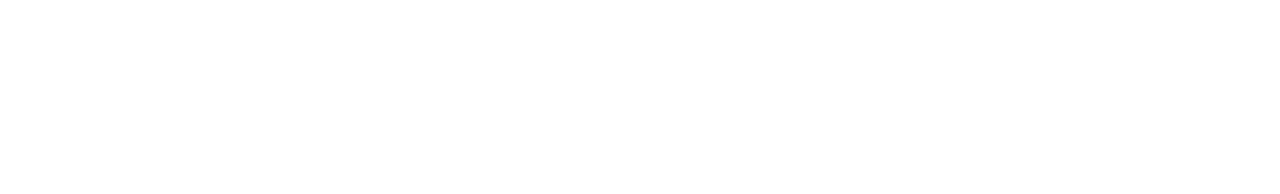
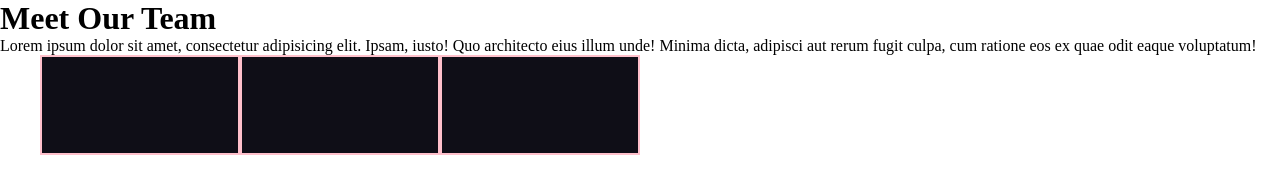
Before and after one commit to giuliatognali/html-css-float-cards, a plain HTML site: page index.html in a window 1280 px wide. Drawn offline with Linux system fonts and the light colour scheme.

Commit message:
scaffolding e box

```diff
--- a/css/style.css
+++ b/css/style.css
@@ -9,3 +9,22 @@ Reset
     margin: 0;
     box-sizing: border-box;
 }
+
+/*
+------------
+Common
+------------
+ */
+
+.container{
+    max-width: 1200px;
+    margin: 0 auto;
+}
+
+.box{
+    width: 200px;
+    height: 100px;
+    background-color: #0f0e17;
+    border: 2px solid pink;
+    float: left;
+}
--- a/index.html
+++ b/index.html
@@ -12,14 +12,27 @@
 <body>
     <!-- header -->
     <header>
-
+        <div>
+            <h1> Meet Our Team</h1>
+            <p>Lorem ipsum dolor sit amet, consectetur adipisicing elit. Ipsam, iusto! Quo architecto eius illum unde! Minima dicta, adipisci aut rerum fugit culpa, cum ratione eos ex quae odit eaque voluptatum!</p>
+        </div>
     </header>
     <!-- /header -->
     <!-- main -->
     <main>
+        <div class="container">
+            <div class="box"></div>
+        </div>
+        <div class="container">
+            <div class="box"></div>
+        </div>
+        <div class="container">
+            <div class="box"></div>
+        </div>
 
     </main>
     <!-- /main -->
 
 </body>
+
 </html>
```
